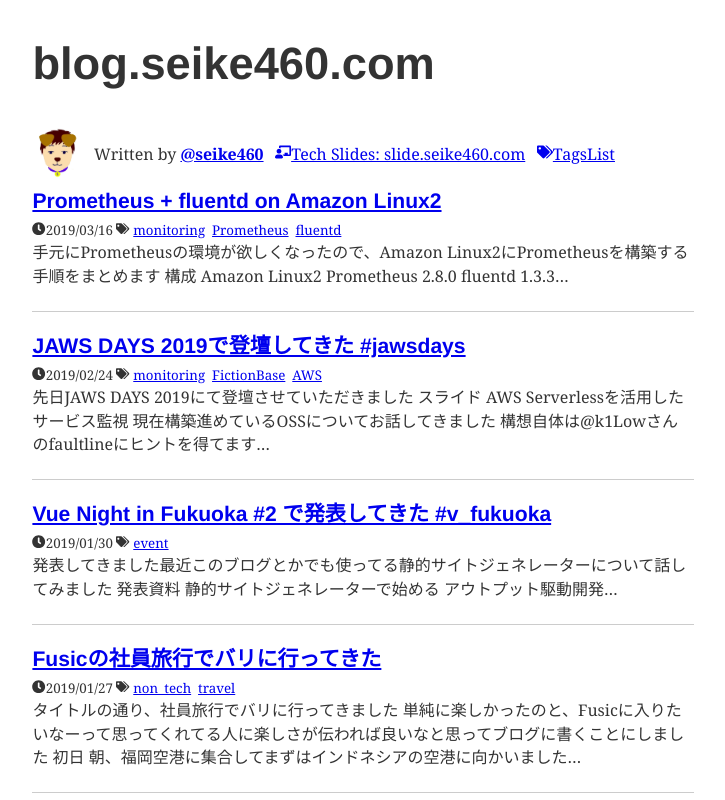
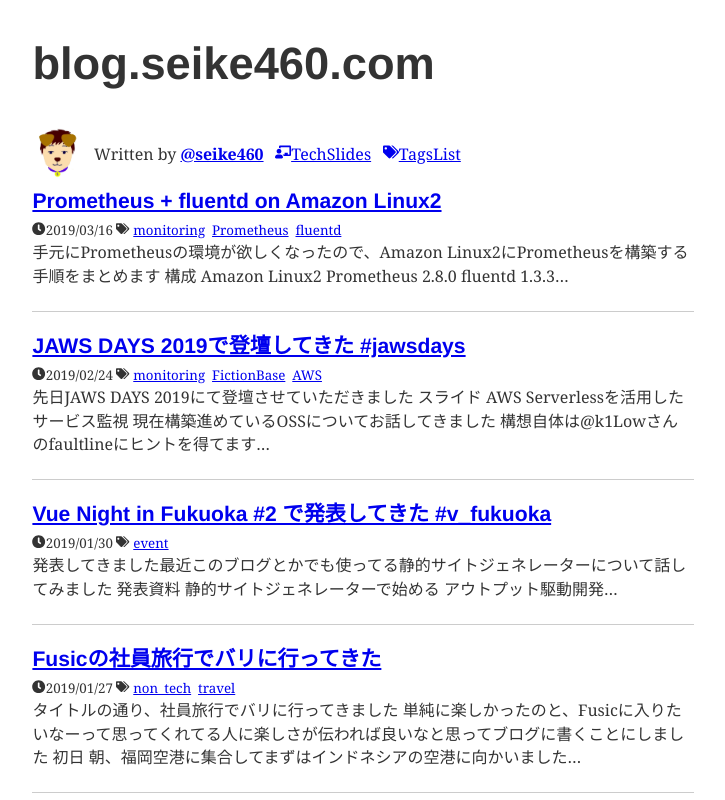
Before and after one commit to seike460/blog.seike460.com, a Gatsby site: page / in a window 1280 px wide. Shown: the top 800 px of the page, without its empty margins (277-1002 px from the left). Built offline with nearby package versions, Linux system fonts and the light colour scheme; Gatsby itself is replaced by a stand-in of ours; some packages are replaced by stand-ins of ours; what typography-theme-github would draw is missing.

Commit message:
:+1: サイト名を消す

```diff
--- a/src/components/Bio.js
+++ b/src/components/Bio.js
@@ -46,7 +46,7 @@ function Bio() {
                 marginRight: rhythm(1 / 2),
               }}
             >
-              <a href={`https://slide.seike460.com`}><FaChalkboardTeacher />Tech Slides: slide.seike460.com</a>
+              <a href={`https://slide.seike460.com`}><FaChalkboardTeacher />TechSlides</a>
             </div>
             <div
               style={{
```
